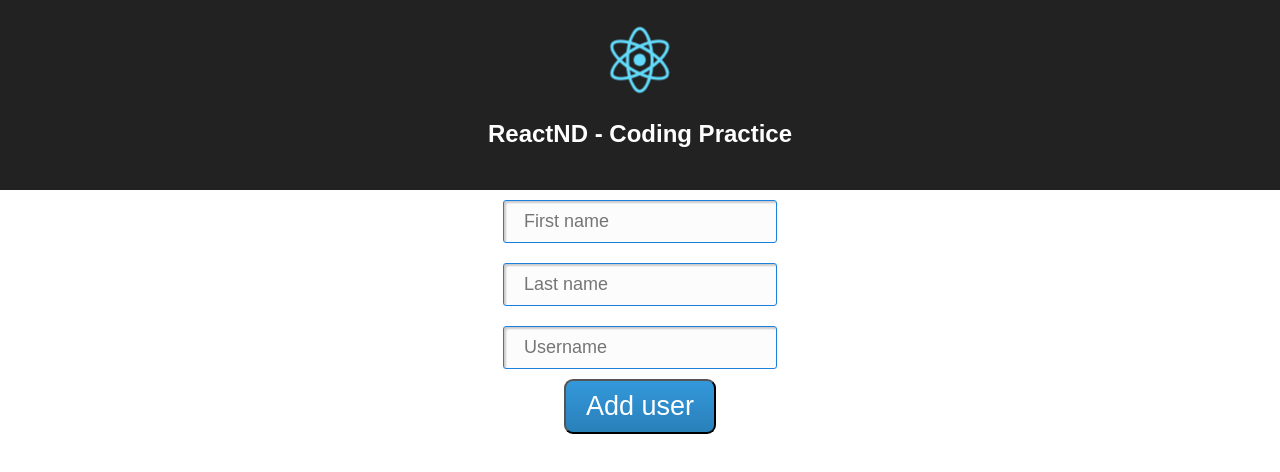
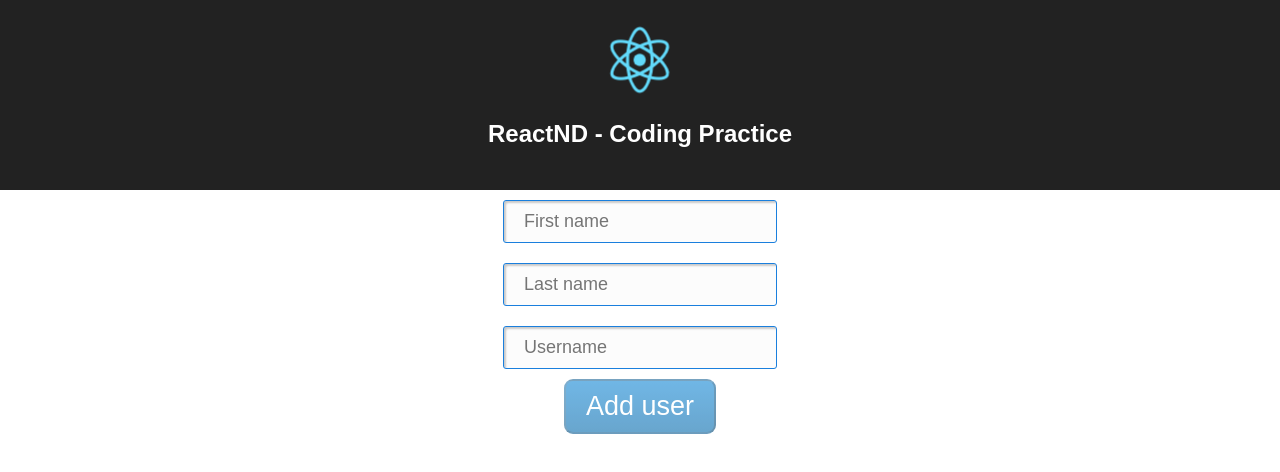
Before and after one commit to kardoso/reactnd-all-together-exercise-1, a React (Create React App) app: page / in a window 1280 px wide. Shown: the top 472 px of the page. Built offline with nearby package versions, Linux system fonts and the light colour scheme.

Commit message:
Disable form button if any of the fields are empty

```diff
--- a/src/Components/NewUser.js
+++ b/src/Components/NewUser.js
@@ -25,6 +25,14 @@ class NewUser extends Component {
     this.setState(() => ({
       username: value
     }))
+  }
+
+  fieldAreEmpty = () => {
+    return (
+      this.state.firstname === '' ||
+      this.state.lastname === '' ||
+      this.state.username === ''
+    )
   }
 
   submitForm = () => {
@@ -59,7 +67,11 @@ class NewUser extends Component {
           onChange={e => this.changeUsername(e.target.value)}
         />
         <br />
-        <button type="submit" onClick={this.submitForm}>
+        <button
+          type="submit"
+          onClick={this.submitForm}
+          disabled={this.fieldAreEmpty()}
+        >
           Add user
         </button>
       </div>
```
